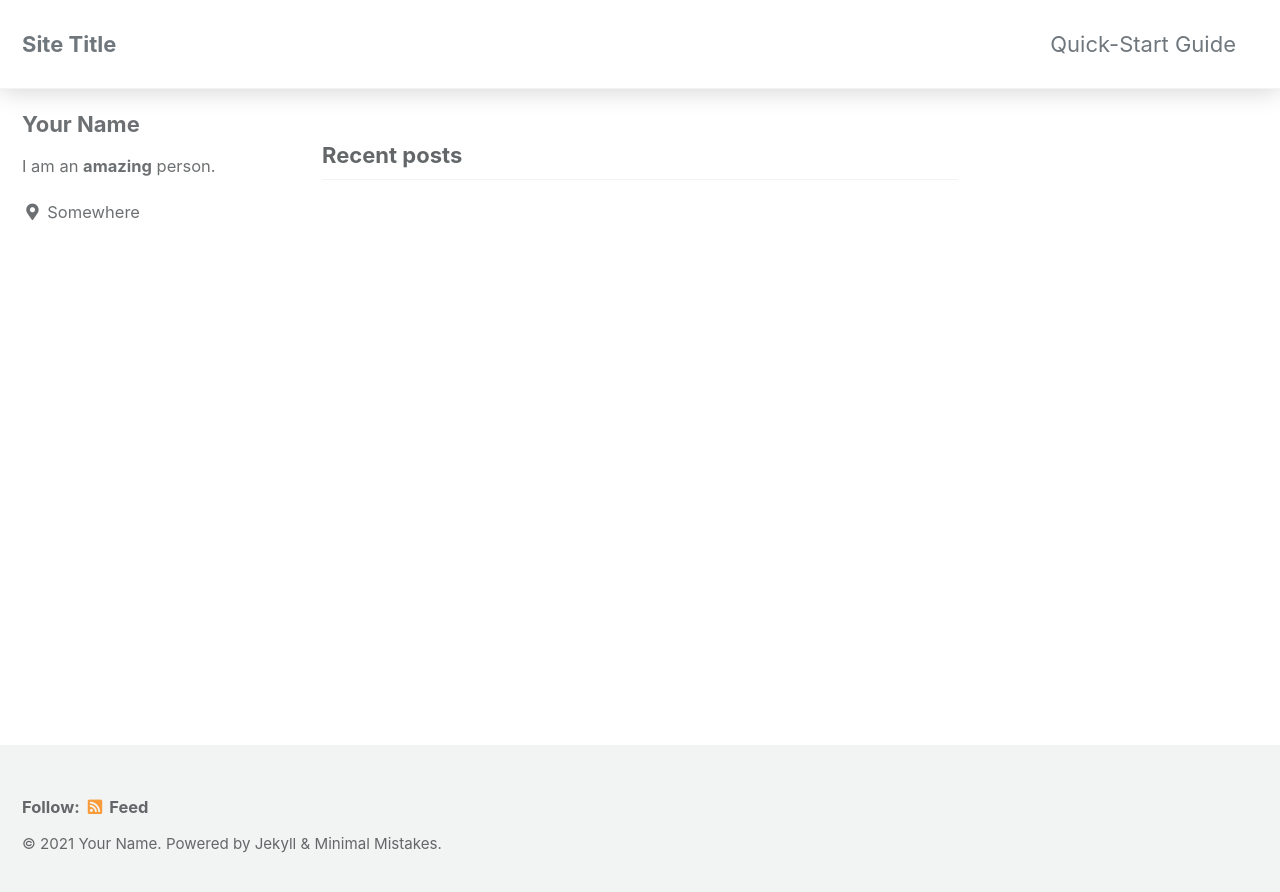
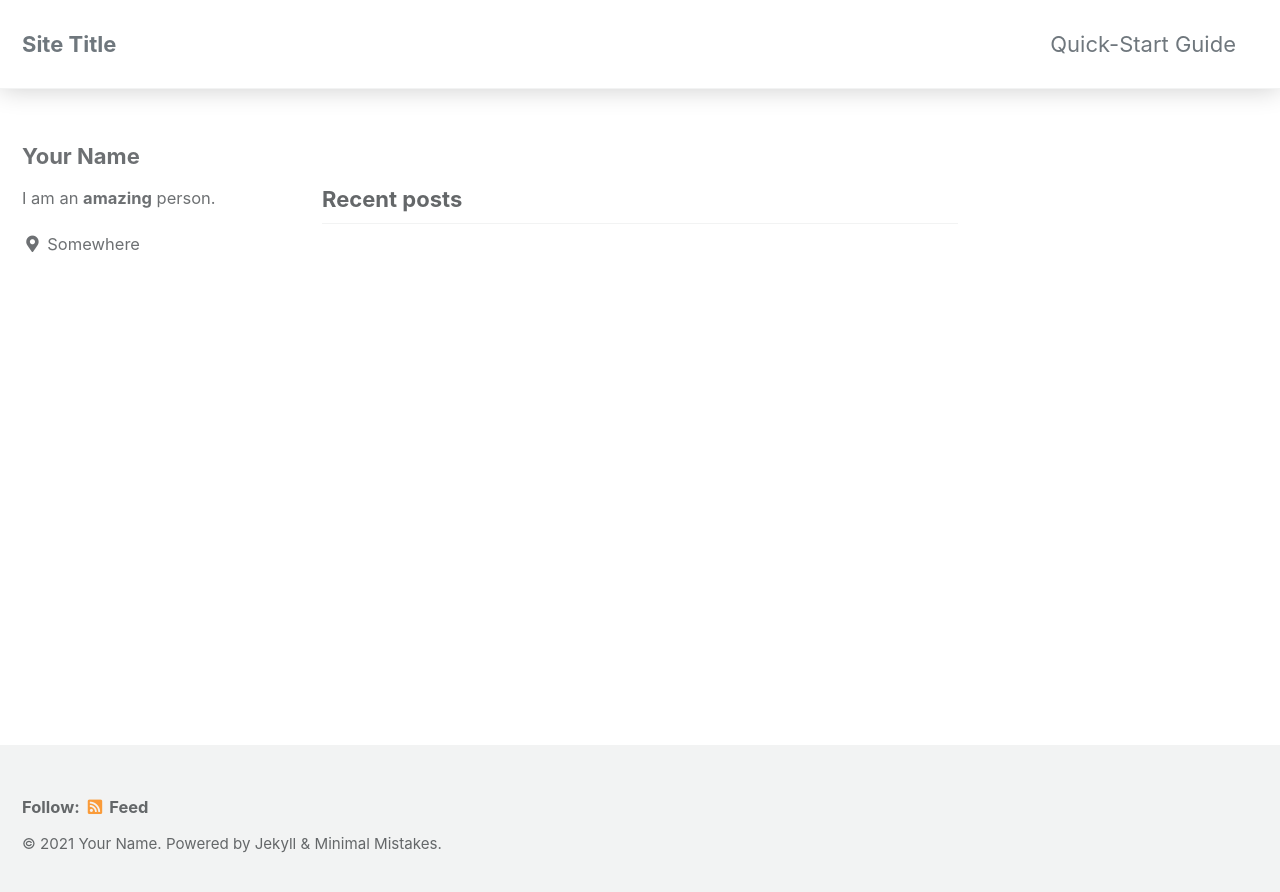
Before and after one commit to BOBDevStudio/Minimal-Mistakes-Fork-Theme, a Jekyll site: the page built from index.html, in a window 1280 px wide. Shown: the top 892 px of the page. Built offline with Jekyll 4.4.1, drawn with Linux system fonts in a browser that asks for light colours; cached includes are drawn as plain includes; the list of posts is cut into pages by our own code.

Commit message:
Updated _bob-custom-edits.scss

```diff
--- a/_sass/minimal-mistakes/_bob-custom-edits.scss
+++ b/_sass/minimal-mistakes/_bob-custom-edits.scss
@@ -38,7 +38,7 @@ h6 {
 }
 
 .initial-content {
-  .page #main {
+  #main {
     margin-top: 2em;
 
     .sidebar>* {
```
